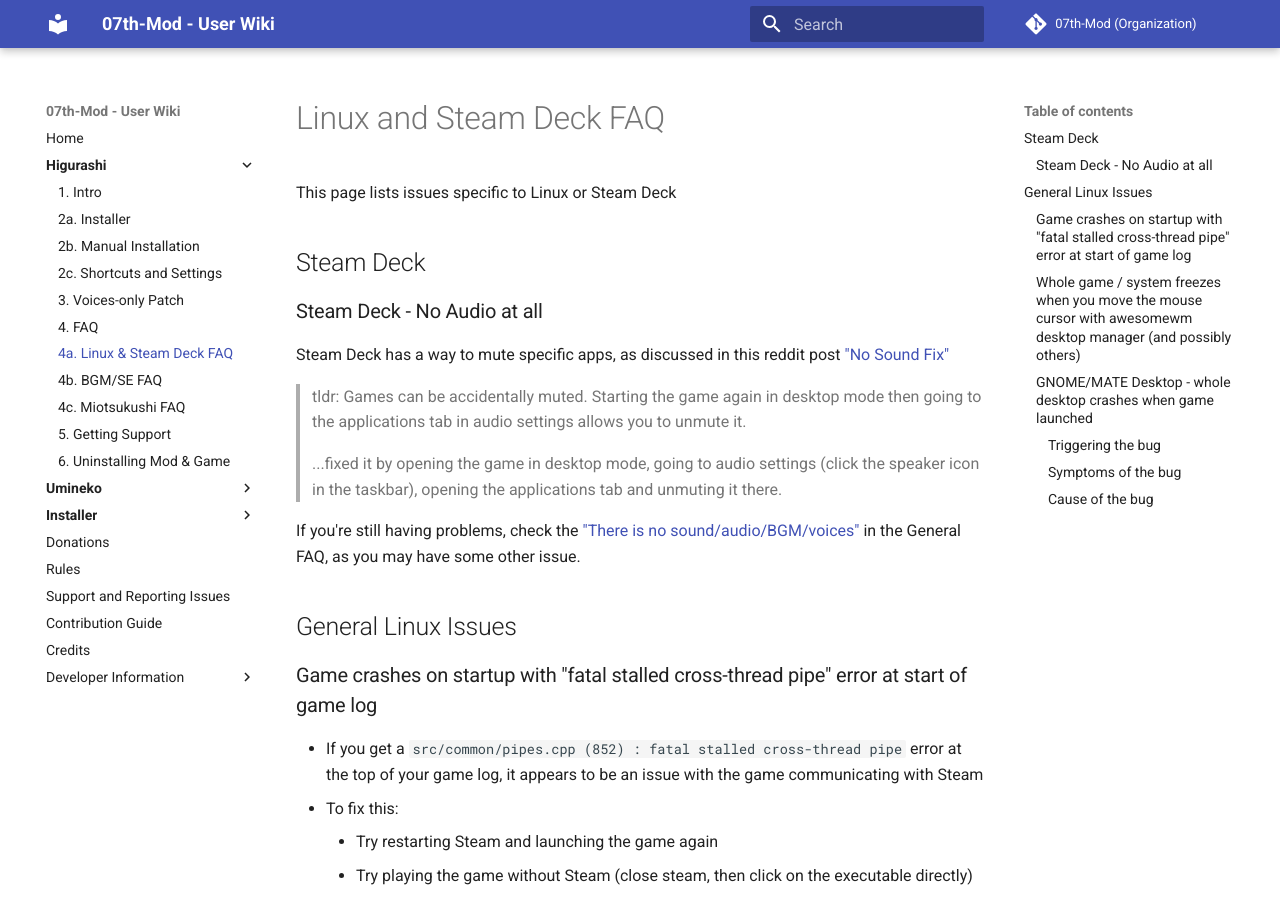
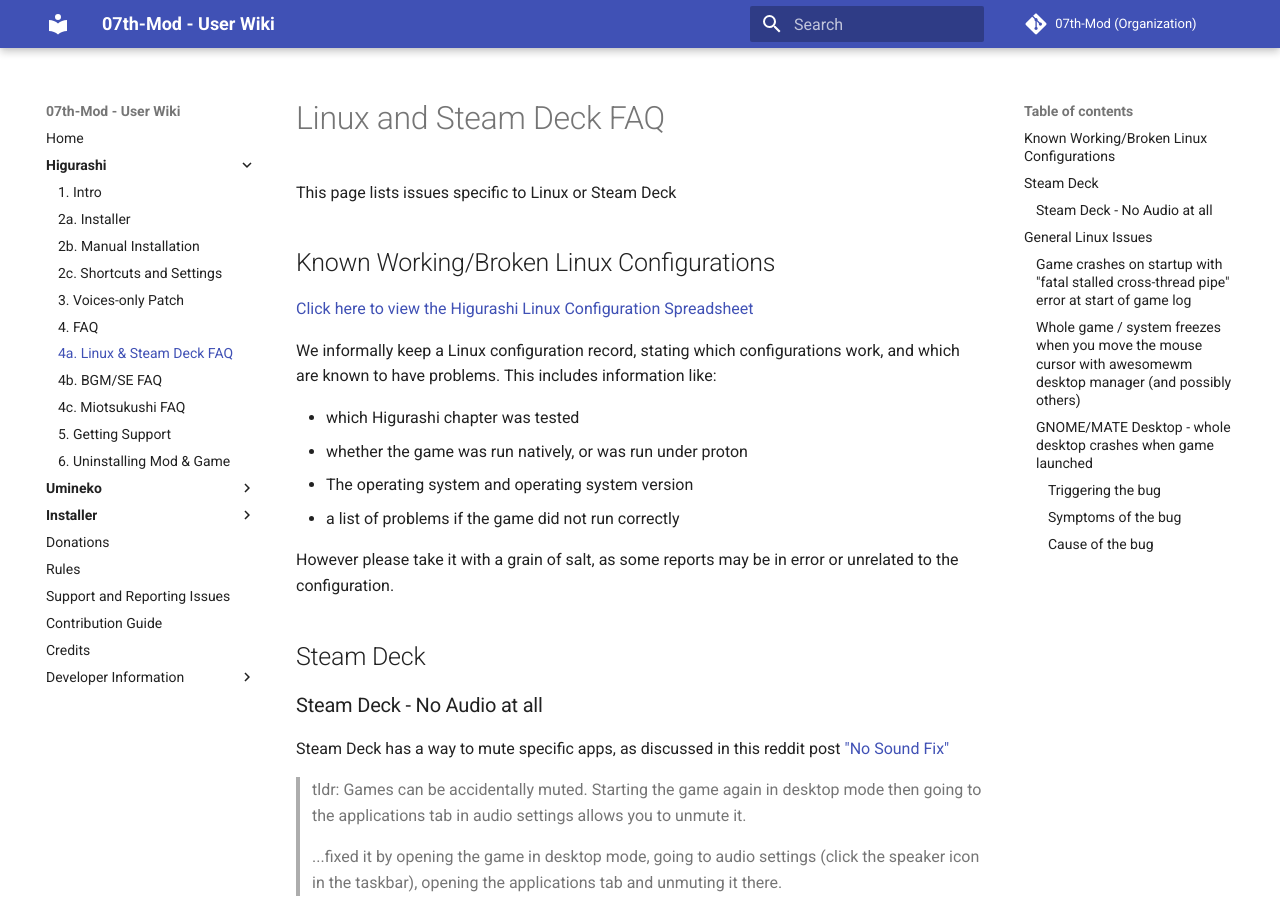
Before and after one commit to 07th-mod/wiki, an MkDocs documentation site: the page built from docs/Higurashi/FAQ-linux-steam-deck.md, in a window 1280 px wide and 900 px high. Built offline with MkDocs 1.6.1 and Material for MkDocs 9.7.7, drawn with Linux system fonts in a browser that asks for light colours.

Commit message:
Add linux configuration record spreadsheet to wiki

```diff
--- a/docs/Higurashi/FAQ-linux-steam-deck.md
+++ b/docs/Higurashi/FAQ-linux-steam-deck.md
@@ -1,6 +1,19 @@
 # Linux and Steam Deck FAQ
 
 This page lists issues specific to Linux or Steam Deck
+
+## Known Working/Broken Linux Configurations
+
+[Click here to view the Higurashi Linux Configuration Spreadsheet](https://docs.google.com/spreadsheets/d/1QrM4Y3R53xuD-McSpaAtU7XMxeJlGrujSz1wadm26H0/edit?usp=sharing)
+
+We informally keep a Linux configuration record, stating which configurations work, and which are known to have problems. This includes information like:
+
+- which Higurashi chapter was tested
+- whether the game was run natively, or was run under proton
+- The operating system and operating system version
+- a list of problems if the game did not run correctly
+
+However please take it with a grain of salt, as some reports may be in error or unrelated to the configuration.
 
 ## Steam Deck
 
```
